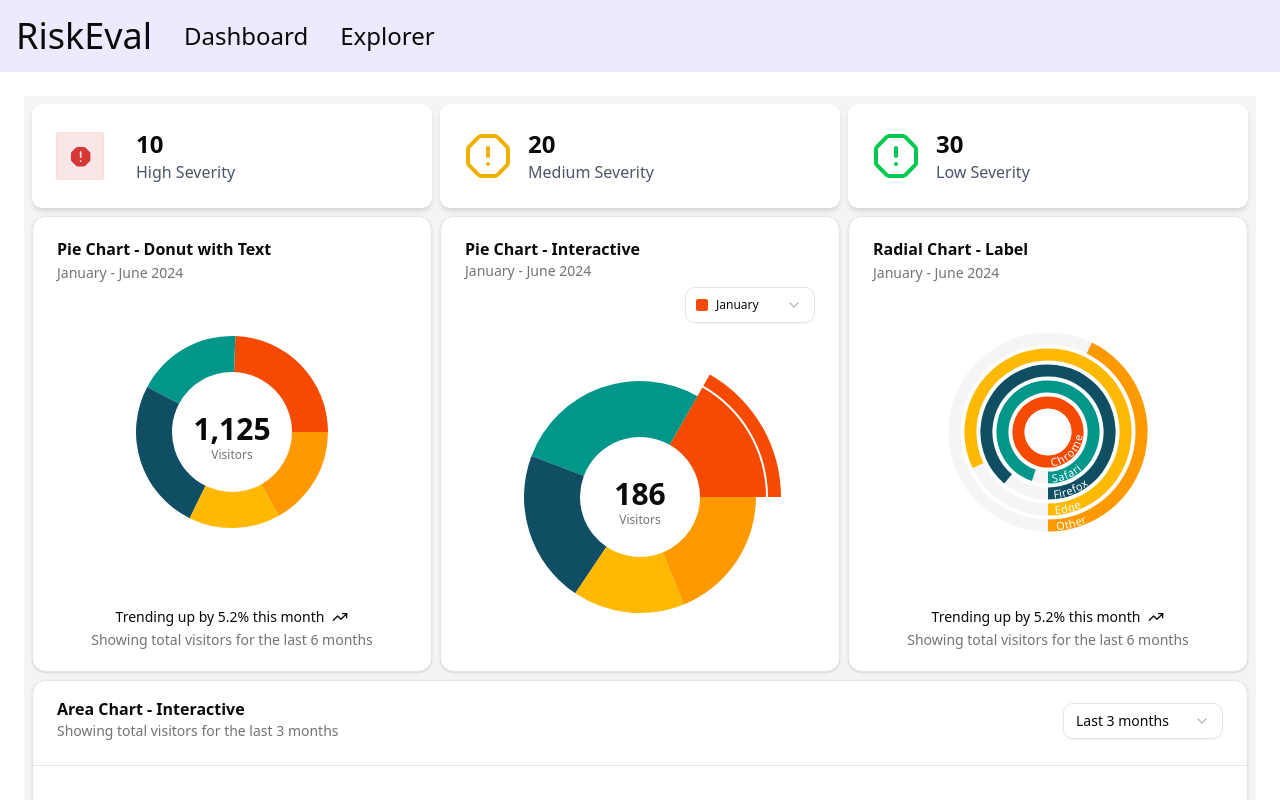
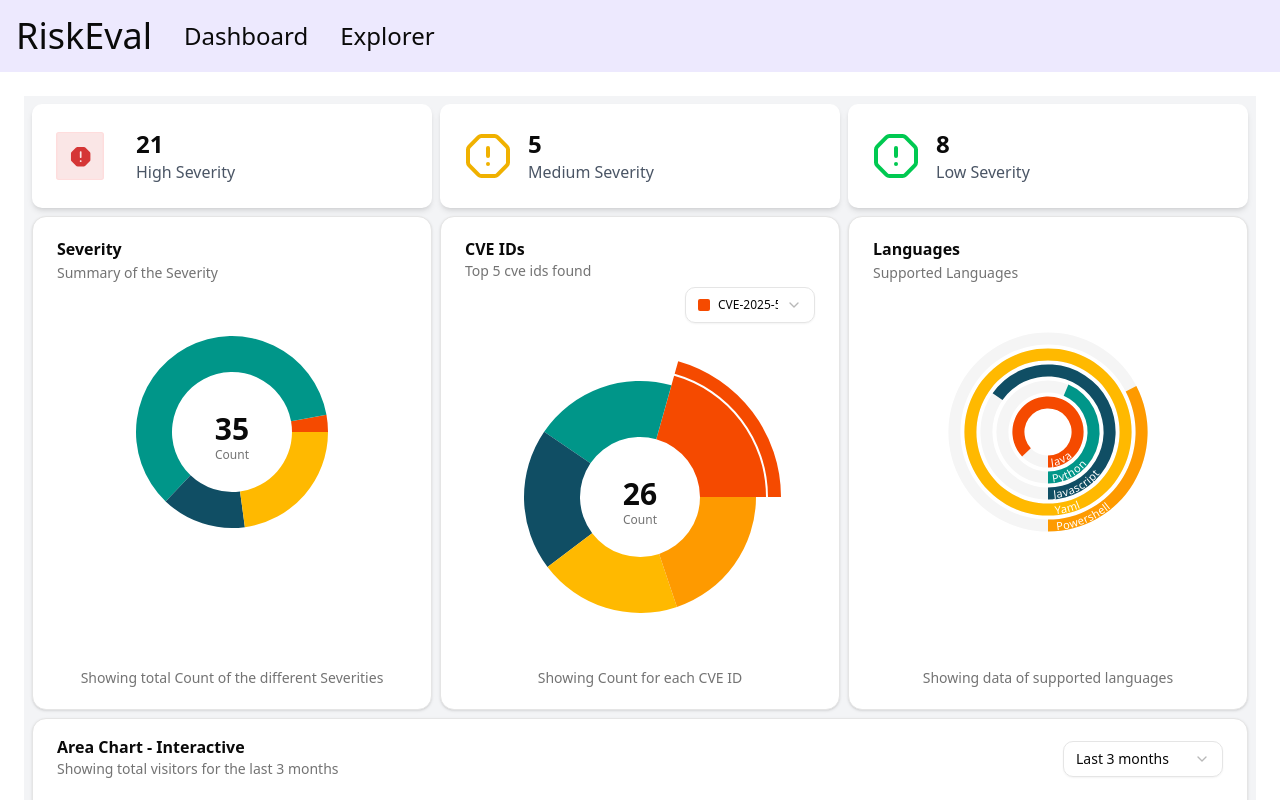
Before and after one commit to yugantgholase/Team-RiskEval, a React (Vite) app in the folder Frontend/risk-eval/: page /dashboard in a window 1280 px wide. Shown: the top 800 px of the page. Built offline with nearby package versions, Linux system fonts and the light colour scheme.

Commit message:
real data added to charts

```diff
--- a/Frontend/risk-eval/src/components/dashboard/ChartPieDonutInteractive.jsx
+++ b/Frontend/risk-eval/src/components/dashboard/ChartPieDonutInteractive.jsx
@@ -7,6 +7,7 @@ import {
   Card,
   CardContent,
   CardDescription,
+  CardFooter,
   CardHeader,
   CardTitle,
 } from "@/components/ui/card";
@@ -23,76 +24,53 @@ import {
   SelectTrigger,
   SelectValue,
 } from "@/components/ui/select";
+import { getCveCountDetails } from "@/hooks/dashboard.hooks";
 
 export const description = "An interactive pie chart";
+const top5Cveids = Object?.entries(getCveCountDetails())
+  ?.sort((a, b) => b[1] - a[1])
+  ?.slice(0, 5);
+const cveData = top5Cveids?.map(([cve, count]) => ({
+  cveid: cve,
+  count: count,
+  fill: `var(--color-${cve})`,
+}));
 
-const desktopData = [
-  { month: "january", desktop: 186, fill: "var(--color-january)" },
-  { month: "february", desktop: 305, fill: "var(--color-february)" },
-  { month: "march", desktop: 237, fill: "var(--color-march)" },
-  { month: "april", desktop: 173, fill: "var(--color-april)" },
-  { month: "may", desktop: 209, fill: "var(--color-may)" },
-];
-
-const chartConfig = {
-  visitors: {
-    label: "Visitors",
-  },
-  desktop: {
-    label: "Desktop",
-  },
-  mobile: {
-    label: "Mobile",
-  },
-  january: {
-    label: "January",
-    color: "var(--chart-1)",
-  },
-  february: {
-    label: "February",
-    color: "var(--chart-2)",
-  },
-  march: {
-    label: "March",
-    color: "var(--chart-3)",
-  },
-  april: {
-    label: "April",
-    color: "var(--chart-4)",
-  },
-  may: {
-    label: "May",
-    color: "var(--chart-5)",
-  },
-};
+const chartConfig = {};
+top5Cveids?.forEach(([cve], index) => {
+  chartConfig[cve] = {
+    label: cve,
+    color: `var(--chart-${index + 1})`,
+  };
+});
 
 export function ChartPieInteractive() {
   const id = "pie-interactive";
-  const [activeMonth, setActiveMonth] = React.useState(desktopData[0].month);
+  const [activeMonth, setActiveMonth] = React.useState(cveData[0]?.cveid);
 
   const activeIndex = React.useMemo(
-    () => desktopData.findIndex((item) => item.month === activeMonth),
+    () => cveData?.findIndex((item) => item?.cveid === activeMonth),
     [activeMonth]
   );
-  const months = React.useMemo(() => desktopData.map((item) => item.month), []);
+  const months = React.useMemo(() => cveData?.map((item) => item?.cveid), []);
 
   return (
     <Card data-chart={id} className="flex flex-col">
       <ChartStyle id={id} config={chartConfig} />
       <CardHeader className="flex-row items-start space-y-0 pb-0">
         <div className="grid gap-1">
-          <CardTitle>Pie Chart - Interactive</CardTitle>
-          <CardDescription>January - June 2024</CardDescription>
+          <CardTitle>CVE IDs</CardTitle>
+          <CardDescription>Top 5 cve ids found</CardDescription>
         </div>
         <Select value={activeMonth} onValueChange={setActiveMonth}>
           <SelectTrigger
-            className="ml-auto h-7 w-[130px] rounded-lg pl-2.5"
+            className="ml-auto h-7 w-[130px] rounded-lg pl-2?.5"
             aria-label="Select a value"
           >
-            <SelectValue placeholder="Select month" />
+            <SelectValue placeholder="Select CVE ID" />
           </SelectTrigger>
           <SelectContent align="end" className="rounded-xl">
-            {months.map((key) => {
+            {months?.map((key) => {
               const config = chartConfig[key];
 
               if (!config) {
@@ -132,9 +110,9 @@ export function ChartPieInteractive() {
               content={<ChartTooltipContent hideLabel />}
             />
             <Pie
-              data={desktopData}
-              dataKey="desktop"
-              nameKey="month"
+              data={cveData}
+              dataKey="count"
+              nameKey="cveid"
               innerRadius={60}
               strokeWidth={5}
               activeIndex={activeIndex}
@@ -164,14 +142,14 @@ export function ChartPieInteractive() {
                           y={viewBox.cy}
                           className="fill-foreground text-3xl font-bold"
                         >
-                          {desktopData[activeIndex].desktop.toLocaleString()}
+                          {cveData[activeIndex].count.toLocaleString()}
                         </tspan>
                         <tspan
                           x={viewBox.cx}
                           y={(viewBox.cy || 0) + 24}
                           className="fill-muted-foreground"
                         >
-                          Visitors
+                          Count
                         </tspan>
                       </text>
                     );
@@ -182,6 +160,11 @@ export function ChartPieInteractive() {
           </PieChart>
         </ChartContainer>
       </CardContent>
+      <CardFooter className="flex-col gap-2 text-sm">
+        <div className="text-muted-foreground leading-none">
+          Showing Count for each CVE ID
+        </div>
+      </CardFooter>
     </Card>
   );
 }
--- a/Frontend/risk-eval/src/components/dashboard/ChartPieDonutText.jsx
+++ b/Frontend/risk-eval/src/components/dashboard/ChartPieDonutText.jsx
@@ -17,53 +17,54 @@ import {
   ChartTooltip,
   ChartTooltipContent,
 } from "@/components/ui/chart";
+import { getSeverityCount } from "@/hooks/dashboard.hooks";
 
-export const description = "A donut chart with text";
+export const description = "A donut chart with total text in center";
 
+const severity = getSeverityCount();
 const chartData = [
-  { browser: "chrome", visitors: 275, fill: "var(--color-chrome)" },
-  { browser: "safari", visitors: 200, fill: "var(--color-safari)" },
-  { browser: "firefox", visitors: 287, fill: "var(--color-firefox)" },
-  { browser: "edge", visitors: 173, fill: "var(--color-edge)" },
-  { browser: "other", visitors: 190, fill: "var(--color-other)" },
+  {
+    severity: "critical",
+    count: severity?.critical,
+    fill: "var(--color-critical)",
+  },
+  { severity: "high", count: severity?.high, fill: "var(--color-high)" },
+  { severity: "medium", count: severity?.medium, fill: "var(--color-medium)" },
+  { severity: "low", count: severity?.low, fill: "var(--color-low)" },
 ];
 
 const chartConfig = {
-  visitors: {
-    label: "Visitors",
+  count: {
+    label: "Count",
   },
-  chrome: {
-    label: "Chrome",
+  critical: {
+    label: "Critical",
     color: "var(--chart-1)",
   },
-  safari: {
-    label: "Safari",
+  high: {
+    label: "High",
     color: "var(--chart-2)",
   },
-  firefox: {
-    label: "Firefox",
+  medium: {
+    label: "Medium",
     color: "var(--chart-3)",
   },
-  edge: {
-    label: "Edge",
+  low: {
+    label: "Low",
     color: "var(--chart-4)",
-  },
-  other: {
-    label: "Other",
-    color: "var(--chart-5)",
   },
 };
 
 export function ChartPieDonutText() {
   const totalVisitors = React.useMemo(() => {
-    return chartData.reduce((acc, curr) => acc + curr.visitors, 0);
+    return chartData.reduce((acc, curr) => acc + curr.count, 0);
   }, []);
 
   return (
     <Card className="flex flex-col">
       <CardHeader className="items-center pb-0">
-        <CardTitle>Pie Chart - Donut with Text</CardTitle>
-        <CardDescription>January - June 2024</CardDescription>
+        <CardTitle>Severity</CardTitle>
+        <CardDescription>Summary of the Severity</CardDescription>
       </CardHeader>
       <CardContent className="flex-1 pb-0">
         <ChartContainer
@@ -77,8 +78,8 @@ export function ChartPieDonutText() {
             />
             <Pie
               data={chartData}
-              dataKey="visitors"
-              nameKey="browser"
+              dataKey="count"
+              nameKey="severity"
               innerRadius={60}
               strokeWidth={5}
             >
@@ -104,7 +105,7 @@ export function ChartPieDonutText() {
                           y={(viewBox.cy || 0) + 24}
                           className="fill-muted-foreground"
                         >
-                          Visitors
+                          Count
                         </tspan>
                       </text>
                     );
@@ -116,11 +117,8 @@ export function ChartPieDonutText() {
         </ChartContainer>
       </CardContent>
       <CardFooter className="flex-col gap-2 text-sm">
-        <div className="flex items-center gap-2 leading-none font-medium">
-          Trending up by 5.2% this month <TrendingUp className="h-4 w-4" />
-        </div>
         <div className="text-muted-foreground leading-none">
-          Showing total visitors for the last 6 months
+          Showing total Count of the different Severities
         </div>
       </CardFooter>
     </Card>
--- a/Frontend/risk-eval/src/components/dashboard/ChartRadial.jsx
+++ b/Frontend/risk-eval/src/components/dashboard/ChartRadial.jsx
@@ -16,49 +16,30 @@ import {
   ChartTooltip,
   ChartTooltipContent,
 } from "@/components/ui/chart";
+import { getFilesCount } from "@/hooks/dashboard.hooks";
 
 export const description = "A radial chart with a label";
+const filesCount = getFilesCount();
+const chartData = Object.entries(filesCount)?.map(([language, count]) => ({
+  language,
+  count,
+  fill: `var(--color-${language})`,
+}));
 
-const chartData = [
-  { browser: "chrome", visitors: 275, fill: "var(--color-chrome)" },
-  { browser: "safari", visitors: 200, fill: "var(--color-safari)" },
-  { browser: "firefox", visitors: 187, fill: "var(--color-firefox)" },
-  { browser: "edge", visitors: 173, fill: "var(--color-edge)" },
-  { browser: "other", visitors: 90, fill: "var(--color-other)" },
-];
-
-const chartConfig = {
-  visitors: {
-    label: "Visitors",
-  },
-  chrome: {
-    label: "Chrome",
-    color: "var(--chart-1)",
-  },
-  safari: {
-    label: "Safari",
-    color: "var(--chart-2)",
-  },
-  firefox: {
-    label: "Firefox",
-    color: "var(--chart-3)",
-  },
-  edge: {
-    label: "Edge",
-    color: "var(--chart-4)",
-  },
-  other: {
-    label: "Other",
-    color: "var(--chart-5)",
-  },
-};
+const chartConfig = {};
+Object.entries(filesCount)?.map(([language], index) => {
+  chartConfig[language] = {
+    label: language,
+    color: `var(--chart-${index + 1})`,
+  };
+});
 
 export function ChartRadialLabel() {
   return (
     <Card className="flex flex-col">
       <CardHeader className="items-center pb-0">
-        <CardTitle>Radial Chart - Label</CardTitle>
-        <CardDescription>January - June 2024</CardDescription>
+        <CardTitle>Languages</CardTitle>
+        <CardDescription>Supported Languages</CardDescription>
       </CardHeader>
       <CardContent className="flex-1 pb-0">
         <ChartContainer
@@ -74,12 +55,12 @@ export function ChartRadialLabel() {
           >
             <ChartTooltip
               cursor={false}
-              content={<ChartTooltipContent hideLabel nameKey="browser" />}
+              content={<ChartTooltipContent hideLabel nameKey="language" />}
             />
-            <RadialBar dataKey="visitors" background>
+            <RadialBar dataKey="count" background>
               <LabelList
                 position="insideStart"
-                dataKey="browser"
+                dataKey="language"
                 className="fill-white capitalize mix-blend-luminosity"
                 fontSize={11}
               />
@@ -88,11 +69,8 @@ export function ChartRadialLabel() {
         </ChartContainer>
       </CardContent>
       <CardFooter className="flex-col gap-2 text-sm">
-        <div className="flex items-center gap-2 leading-none font-medium">
-          Trending up by 5.2% this month <TrendingUp className="h-4 w-4" />
-        </div>
         <div className="text-muted-foreground leading-none">
-          Showing total visitors for the last 6 months
+          Showing data of supported languages
         </div>
       </CardFooter>
     </Card>
--- a/Frontend/risk-eval/src/components/dashboard/SeveritySummary.jsx
+++ b/Frontend/risk-eval/src/components/dashboard/SeveritySummary.jsx
@@ -7,7 +7,9 @@ import {
   OctagonAlert,
 } from "lucide-react";
 import SeverityHighIcon from "@/assets/severity-high.svg";
+import { getSeverityCount } from "@/hooks/dashboard.hooks";
 
+const severity = getSeverityCount();
 const stats = [
   {
     icon: (
@@ -17,17 +19,17 @@ const stats = [
         className="h-12 w-12 mr-4"
       />
     ),
-    count: 10,
+    count: severity?.high,
     label: "High Severity",
   },
   {
     icon: <OctagonAlert className="h-12 w-12 text-yellow-500" />,
-    count: 20,
+    count: severity?.medium,
     label: "Medium Severity",
   },
   {
     icon: <OctagonAlert className="h-12 w-12 text-green-500" />,
-    count: 30,
+    count: severity?.low,
     label: "Low Severity",
   },
 ];
--- /dev/null
+++ b/Frontend/risk-eval/src/hooks/dashboard.hooks.jsx
@@ -0,0 +1,56 @@
+import mockdata from "@/data/mockdata";
+const vulnerabilities = mockdata?.results;
+export function getSeverityCount() {
+  return {
+    critical: vulnerabilities?.filter((v) => v.priority === "Critical").length,
+    high: vulnerabilities?.filter((v) => v.priority === "High").length,
+    medium: vulnerabilities?.filter((v) => v.priority === "Medium").length,
+    low: vulnerabilities?.filter((v) => v.priority === "Low").length,
+  };
+}
+
+export function getCveCountDetails() {
+  const cveCount = {};
+  vulnerabilities?.forEach((v) => {
+    v.cve_ids.forEach((cve) => {
+      cveCount[cve] = (cveCount[cve] || 0) + 1;
+    });
+  });
+
+  return cveCount;
+}
+
+export function getFilesCount() {
+  const counts = {
+    java: 0,
+    python: 0,
+    javascript: 0,
+    yaml: 0,
+    powershell: 0,
+  };
+
+  const extensionMap = {
+    ".js": "javascript",
+    ".jsx": "javascript",
+    ".py": "python",
+    ".java": "java",
+    ".yaml": "yaml",
+    ".yml": "yaml",
+    ".ps1": "powershell",
+  };
+
+  vulnerabilities.forEach((item) => {
+    const componentPath = item.component || "";
+    const filePath = componentPath.split(":").pop();
+    const extMatch = filePath.match(/\.([^.]+)$/);
+    if (extMatch) {
+      const ext = `.${extMatch[1]}`;
+      const type = extensionMap[ext];
+      if (type) {
+        counts[type]++;
+      }
+    }
+  });
+
+  return counts;
+}
--- a/Frontend/risk-eval/src/pages/Explorer/Explorer.jsx
+++ b/Frontend/risk-eval/src/pages/Explorer/Explorer.jsx
@@ -84,7 +84,6 @@ const Explorer = () => {
   };
 
   const handleFileClick = (node) => {
-    console.log("ji", node.name);
     setSelectedFile(node.name);
   };
 
@@ -99,8 +98,6 @@ const Explorer = () => {
   const fileData = mockData.results.filter((item) =>
     item.component.includes(currentFilePath)
   );
-  console.log("path", currentFilePath);
-  console.log("file", fileData);
 
   return (
     <div className="p-6">
```
Also changed, not shown: Frontend/risk-eval/src/data/mockdata.json.
